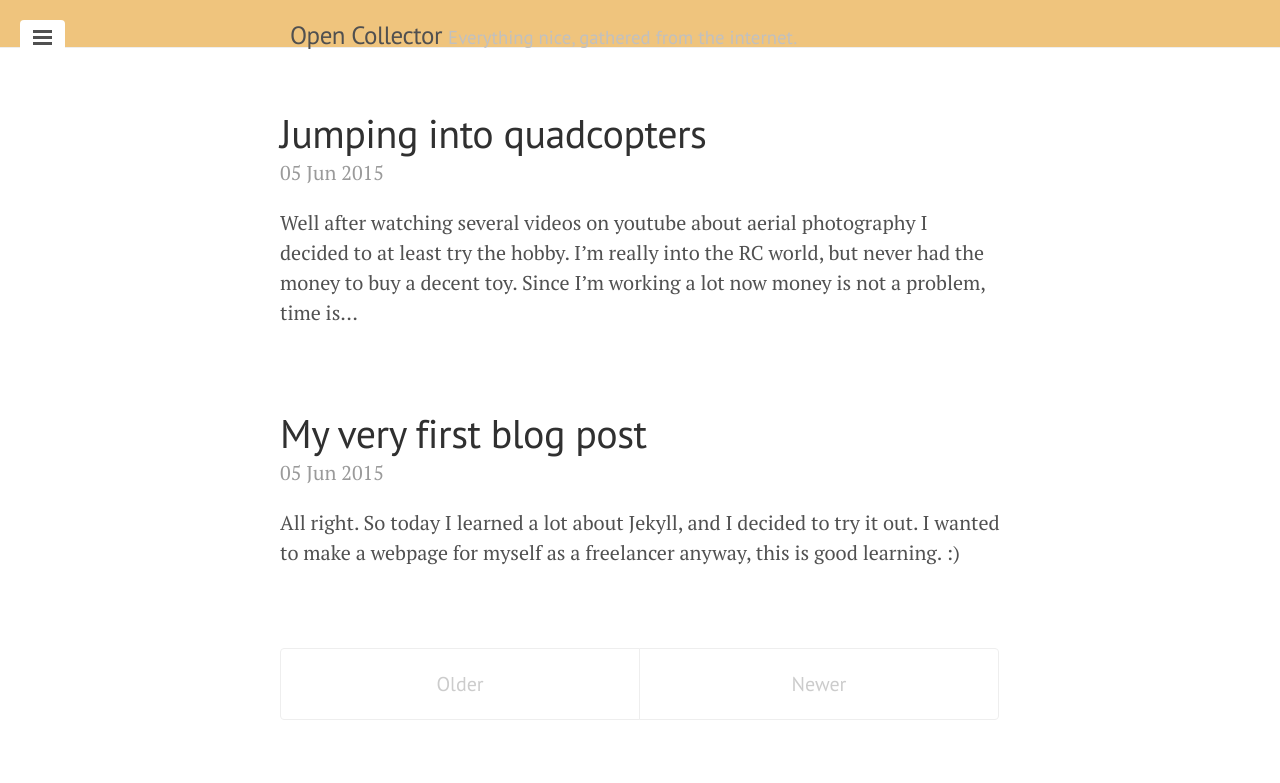
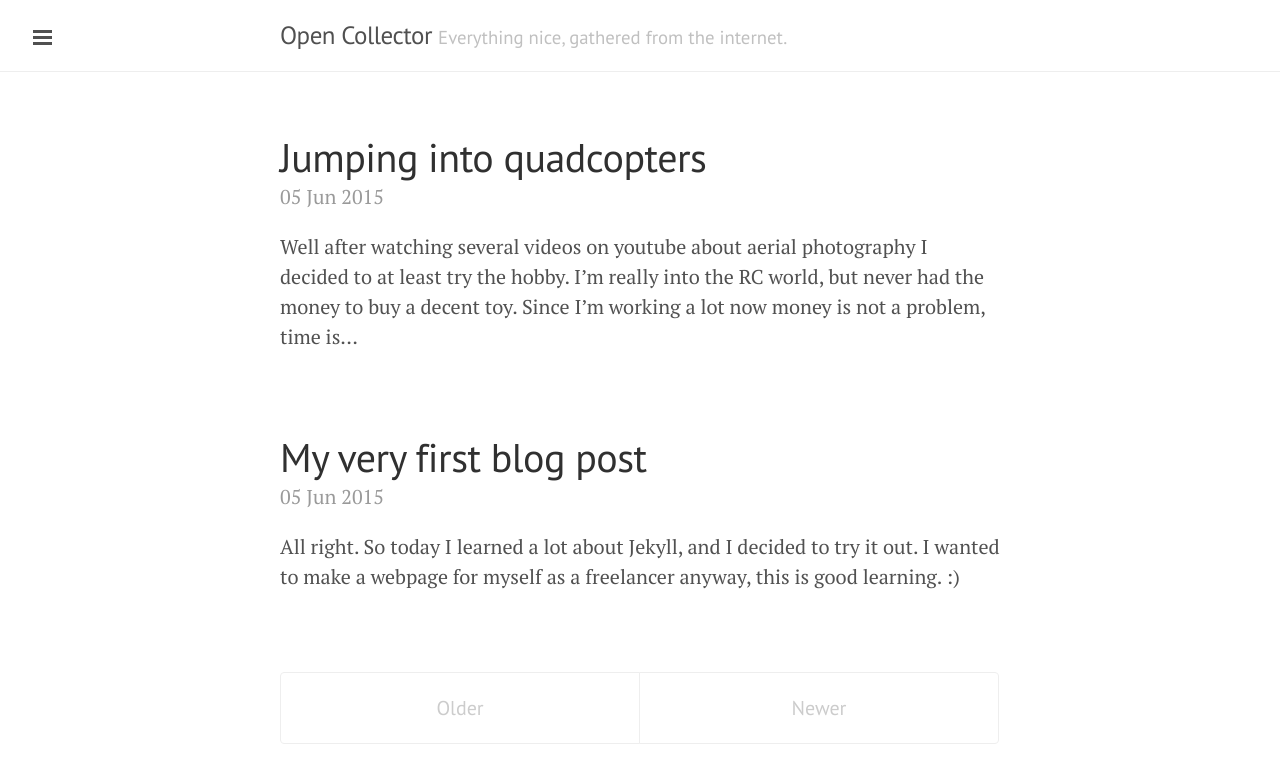
Before and after one commit to norbert-berenyi/norbert-berenyi.github.io, a Jekyll site: the page built from index.html, in a window 1280 px wide. Shown: the top 783 px of the page. Built offline with Jekyll 4.4.1, drawn with Linux system fonts in a browser that asks for light colours; nearby versions of some CDN libraries; Markdown is read by kramdown in place of the engine named in the settings; the list of posts is cut into pages by our own code.

Commit message:
Corrections.

```diff
--- a/public/css/custom.css
+++ b/public/css/custom.css
@@ -1,12 +1,7 @@
 /* Sticky header */
 
-.masthead, .sticky {
-  font-size: 24px;
-  line-height: 48px;
-  height: 48px;
-  background: #efc47D;
-  text-align: left;
-  padding-left: 20px;
+.sticky {
+  position: fixed;
 }
 
 .post-image {
```
